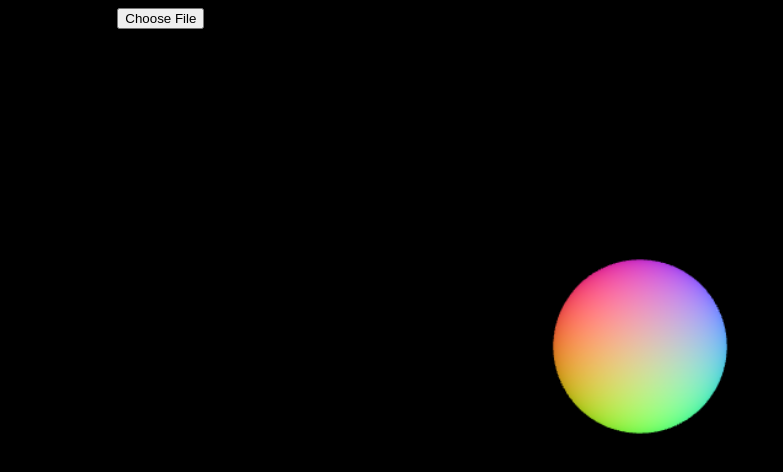
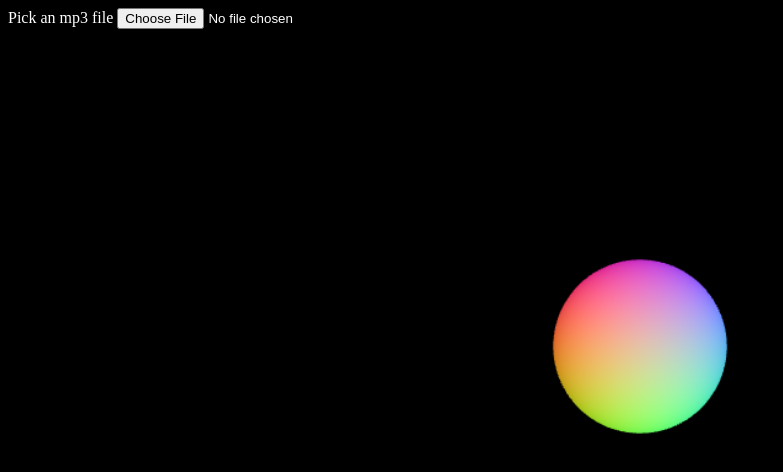
Before and after one commit to hdlopesrocha/music-sphere, a plain HTML site: page index.html in a window 1280 px wide. Shown: the whole page, without its empty margins (0-783 px from the left). Drawn offline with Linux system fonts and the light colour scheme; animation ran at ten frames a second.

Commit message:
First commit

```diff
--- a/index.html
+++ b/index.html
@@ -6,7 +6,7 @@
 
 
 	</head>
-	<body style="background-color: black">
+	<body style="background-color: black; color:white;">
          <script src="jquery-3.3.1.min.js"></script>
         <script src="gl.js"></script>
       Pick an mp3 file
```
